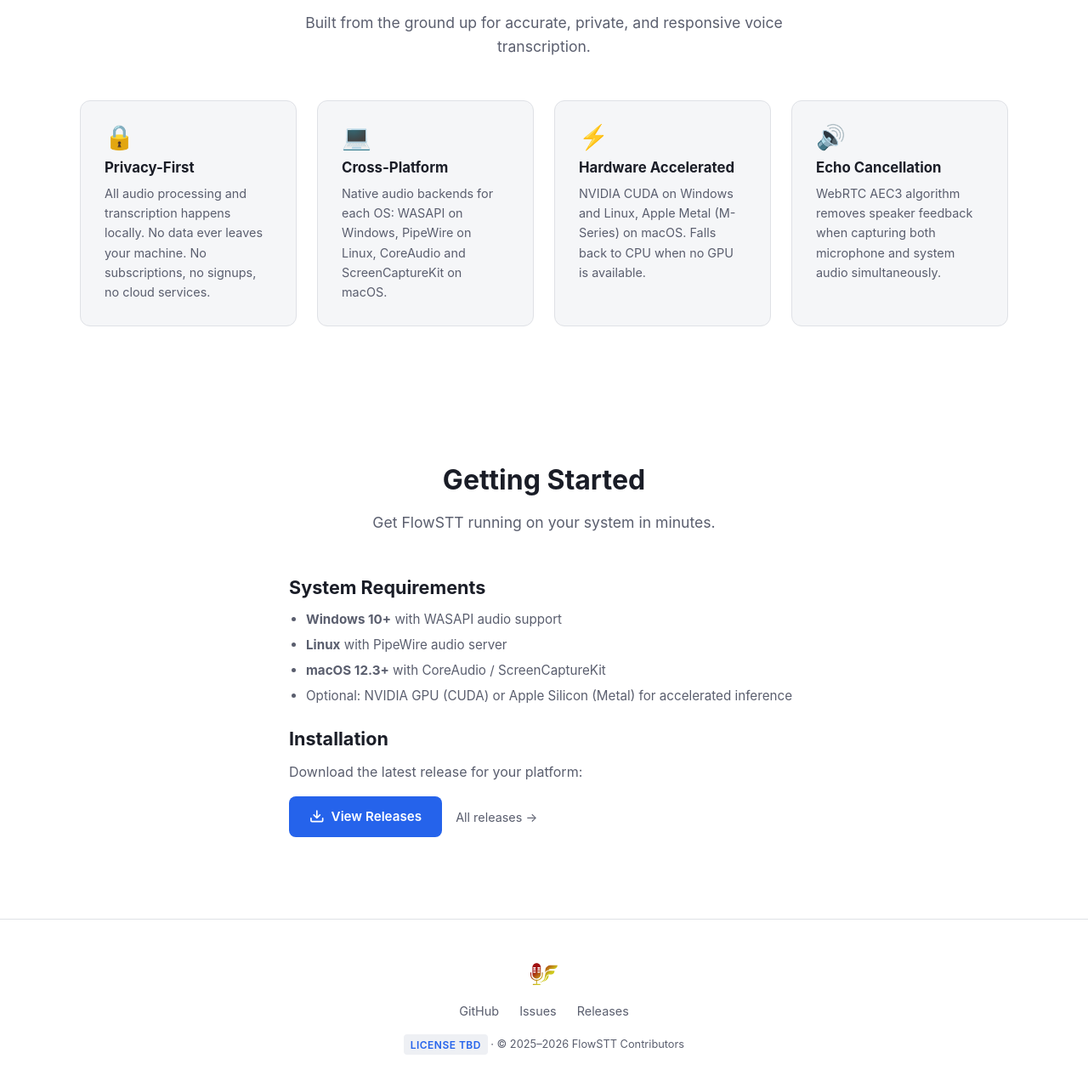
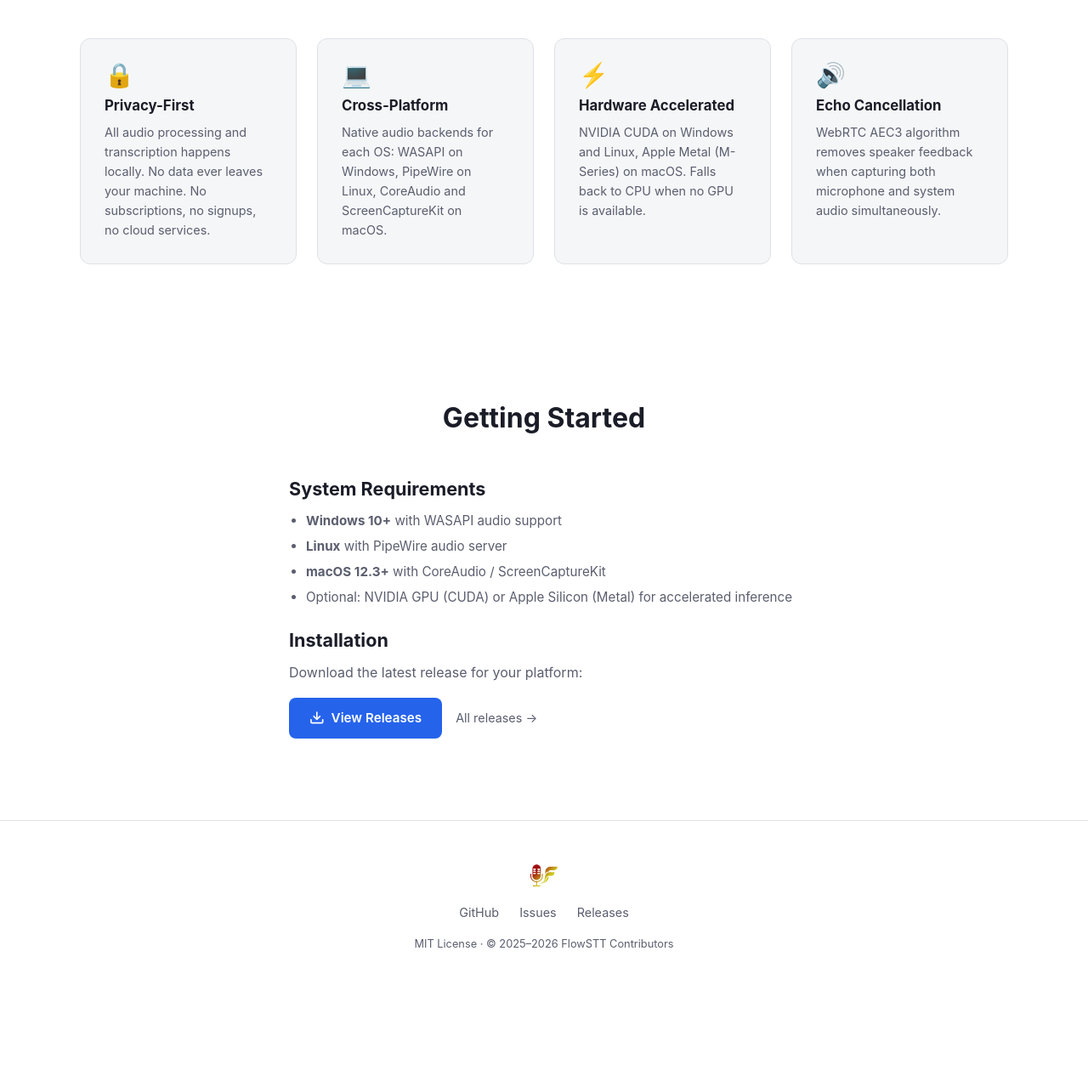
Before and after one commit to flowstt/flowstt.io, a website built with Vite: page index.html in a window 1280 px wide. Shown: the part 1414-2693 px from the top of the page at 85% size. After the commit the page ends 2584 px from the top, so only its background shows below. Built offline with nearby package versions, Linux system fonts and the light colour scheme.

Commit message:
chore: update license link

```diff
--- a/css/styles.css
+++ b/css/styles.css
@@ -815,6 +815,14 @@
   margin-bottom: 0;
 }
 
+.footer-copy a {
+  color: var(--color-text-secondary);
+}
+
+.footer-copy a:hover {
+  color: var(--color-text);
+}
+
 /* --- Responsive: Tablet (768px) --- */
 @media (max-width: 1023px) {
   .features-grid {
--- a/index.html
+++ b/index.html
@@ -4,7 +4,7 @@
   <meta charset="UTF-8">
   <meta name="viewport" content="width=device-width, initial-scale=1.0">
   <title>FlowSTT - Privacy-First Voice Transcription Agent</title>
-  <meta name="description" content="FlowSTT is a free, privacy-first speech-to-text application that runs entirely on your local machine. Real-time cadence analysis, intelligent speech detection, and rich automation capabilities.">
+  <meta name="description" content="FlowSTT is a free, privacy-first speech-to-text application that runs entirely on your local machine. No subscriptions, no signups, no cloud services —- your voice data never leaves your computer.">
   <meta name="theme-color" content="#0f1117">
   <link rel="icon" type="image/svg+xml" href="/images/flowstt-icon.svg">
   <link rel="icon" type="image/png" href="/images/flowstt-icon.png">
@@ -71,7 +71,7 @@
           <img src="/images/flowstt.gif" alt="FlowSTT desktop application showing real-time waveform and spectrogram visualization during speech transcription" loading="lazy" width="800" height="500">
         </div>
         <h1>Privacy-First Voice Transcription</h1>
-        <p class="tagline">A voice transcription agent for fluid, natural conversation. Real-time cadence analysis, intelligent speech detection, and rich automation capabilities &mdash; all running locally on your machine.</p>
+        <p class="tagline">FlowSTT is a free, privacy-first speech-to-text application that runs entirely on your local machine. No subscriptions, no signups, no cloud services —- your voice data never leaves your computer.</p>
         <div class="hero-actions">
           <!-- Primary download button: injected by JS based on detected platform -->
           <a id="hero-download-btn" href="https://github.com/flowstt/flowstt/releases" class="btn btn-primary" target="_blank" rel="noopener noreferrer">
@@ -89,7 +89,6 @@
       <div class="container">
         <div class="section-header">
           <h2>Features</h2>
-          <p>Built from the ground up for accurate, private, and responsive voice transcription.</p>
         </div>
         <div class="features-grid">
           <div class="feature-card">
@@ -121,7 +120,6 @@
       <div class="container">
         <div class="section-header">
           <h2>Getting Started</h2>
-          <p>Get FlowSTT running on your system in minutes.</p>
         </div>
         <div class="getting-started-content">
           <h3>System Requirements</h3>
@@ -160,7 +158,7 @@
         <a href="https://github.com/flowstt/flowstt/releases" target="_blank" rel="noopener noreferrer">Releases</a>
       </div>
       <p class="footer-copy">
-        <span class="placeholder-badge">License TBD</span>
+        <a href="https://github.com/flowstt/flowstt/blob/master/LICENSE" target="_blank" rel="noopener noreferrer">MIT License</a>
         &middot; &copy; 2025&ndash;2026 FlowSTT Contributors
       </p>
     </div>
```
